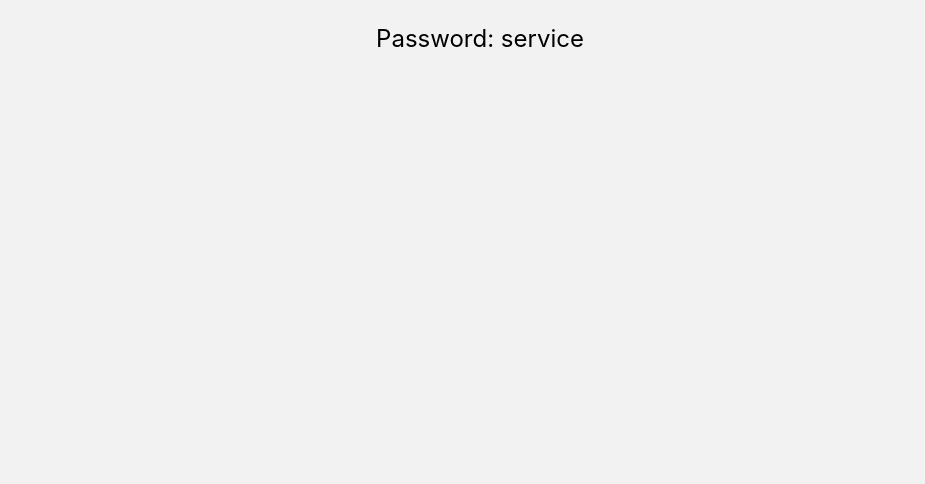
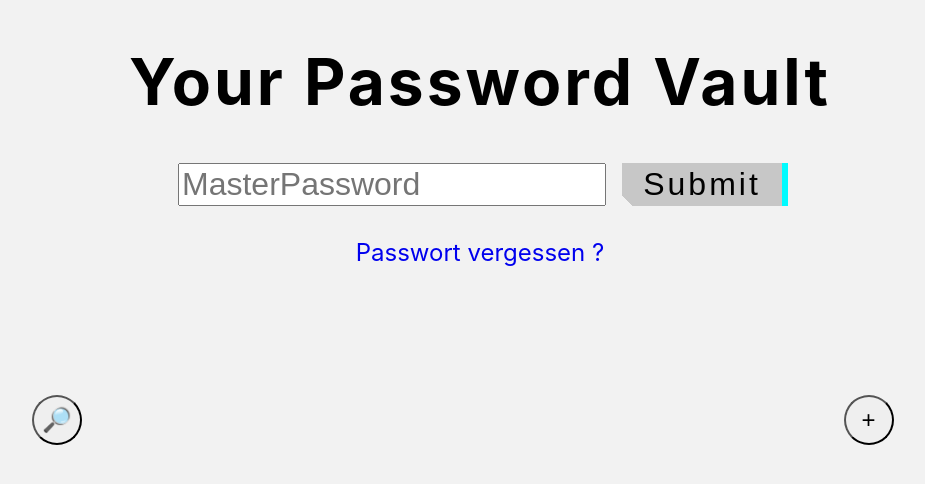
Before and after one commit to RickKollenbroich93/vault, a React (Vite) app: page /Password/service in a window 1280 px wide. Shown: the top 484 px of the page, without its empty margins (160-1085 px from the left). Built offline with nearby package versions, Linux system fonts and the light colour scheme.

Commit message:
Terminate unnecessary route

```diff
--- a/src/app/App.tsx
+++ b/src/app/App.tsx
@@ -4,7 +4,6 @@ import AddPage from './pages/AddPage/AddPage';
 import SearchPage from './pages/SearchPage/SearchPage';
 import Dashboard from './pages/Dashboard/Dashboard';
 import Forgot from './pages/Forgot/Forgot';
-import Password from './pages/Password/Password';
 
 function App(): JSX.Element {
   return (
@@ -15,9 +14,6 @@ function App(): JSX.Element {
         </Route>
         <Route path="/Add">
           <AddPage />
-        </Route>
-        <Route path="/Password/:service">
-          <Password />
         </Route>
         <Route path="/Forgot">
           <Forgot />
--- a/src/app/pages/dashboard/Dashboard.tsx
+++ b/src/app/pages/dashboard/Dashboard.tsx
@@ -53,9 +53,6 @@ export default function Dashboard(): JSX.Element {
       <Link className={styles.link} to="/Forgot">
         Passwort vergessen ?
       </Link>
-      <Link className={styles.link} to="/Password/service">
-        Password Controll Center
-      </Link>
       <div className={styles.cardWrapper}>
         {credentials.length !== 0 &&
           credentials.map((credential) => (
```
